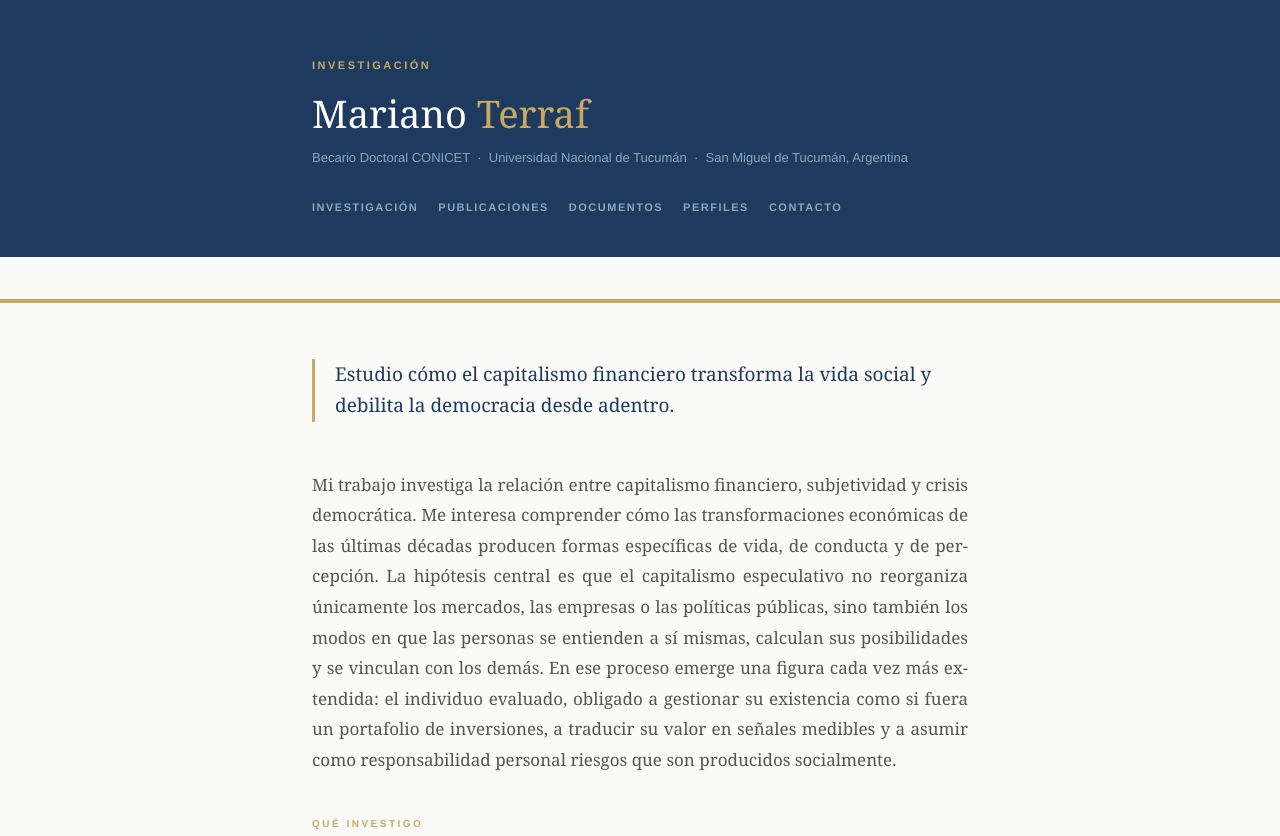
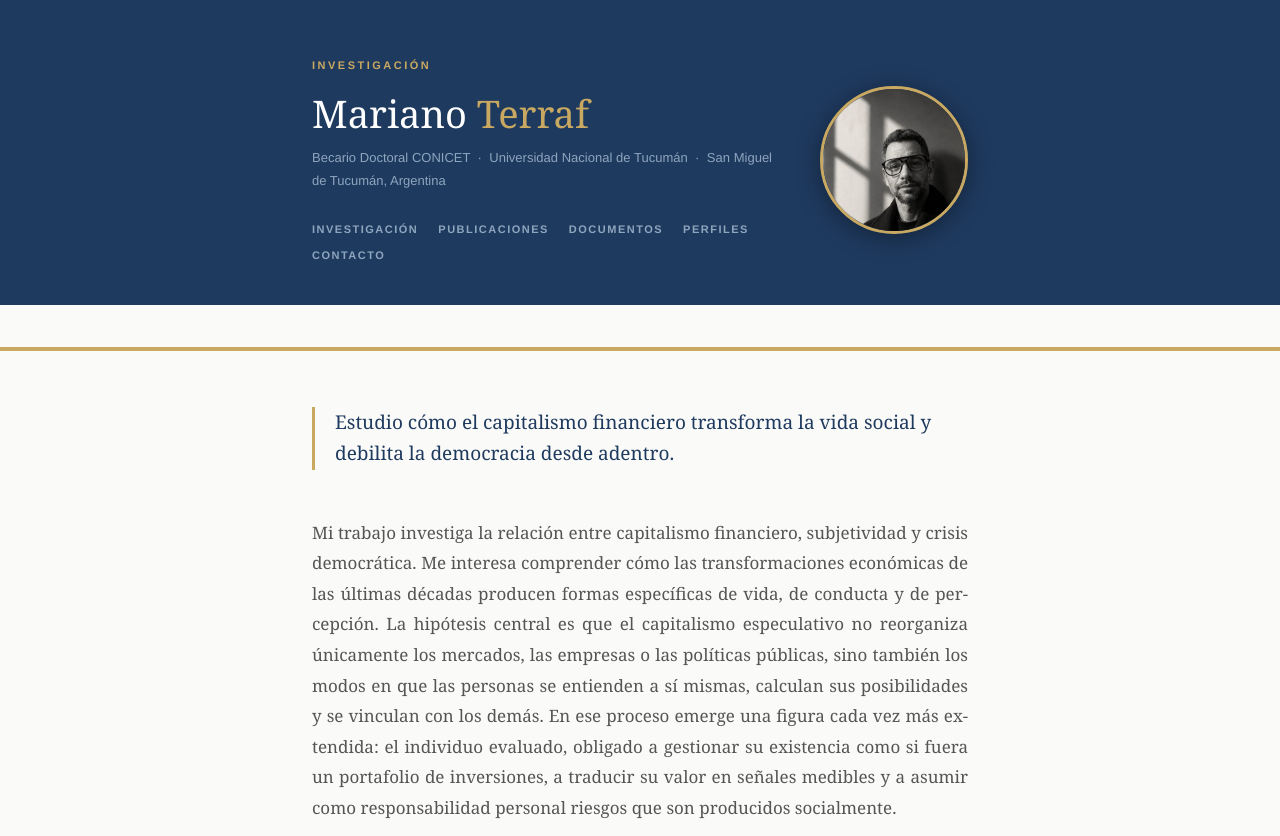
Before and after one commit to marianoterraf/marianoterraf.github.io, a plain HTML site: page index.html in a window 1280 px wide. Shown: the top 836 px of the page. Drawn offline with Linux system fonts and the light colour scheme.

Commit message:
Add files via upload

```diff
--- a/index.html
+++ b/index.html
@@ -50,6 +50,25 @@
       max-width: 720px;
       margin: 0 auto;
       padding: 0 32px;
+      display: flex;
+      align-items: center;
+      gap: 48px;
+    }
+    .header-text { flex: 1; min-width: 0; }
+    .header-photo {
+      flex-shrink: 0;
+      width: 148px;
+      height: 148px;
+      border-radius: 50%;
+      overflow: hidden;
+      border: 3px solid var(--dorado);
+      box-shadow: 0 4px 24px rgba(0,0,0,0.40);
+    }
+    .header-photo img {
+      width: 100%;
+      height: 100%;
+      object-fit: cover;
+      object-position: center 15%;
     }
     .tag {
       font-family: 'Helvetica Neue', Arial, sans-serif;
@@ -356,6 +375,9 @@
       main { padding: 40px 20px 60px; }
       .profiles-grid { grid-template-columns: 1fr 1fr; }
       .doc-list li { flex-direction: column; gap: 4px; }
+      .header-inner { flex-direction: column-reverse; gap: 28px; text-align: center; }
+      .header-photo { width: 110px; height: 110px; }
+      nav { justify-content: center; }
     }
   </style>
 </head>
@@ -363,6 +385,7 @@
 
 <header>
   <div class="header-inner">
+    <div class="header-text">
       <div class="tag">Investigación</div>
       <h1>Mariano <span>Terraf</span></h1>
       <p class="subtitle">Becario Doctoral CONICET &nbsp;·&nbsp; Universidad Nacional de Tucumán &nbsp;·&nbsp; San Miguel de Tucumán, Argentina</p>
@@ -373,6 +396,10 @@
         <a href="#perfiles">Perfiles</a>
         <a href="#contacto">Contacto</a>
       </nav>
+    </div>
+    <div class="header-photo">
+      <img src="foto-perfil.jpg" alt="Mariano Terraf" />
+    </div>
   </div>
 </header>
 
```
Also changed, not shown: foto-perfil.jpg (added). Lines whose indentation alone changed are shown as unchanged.
